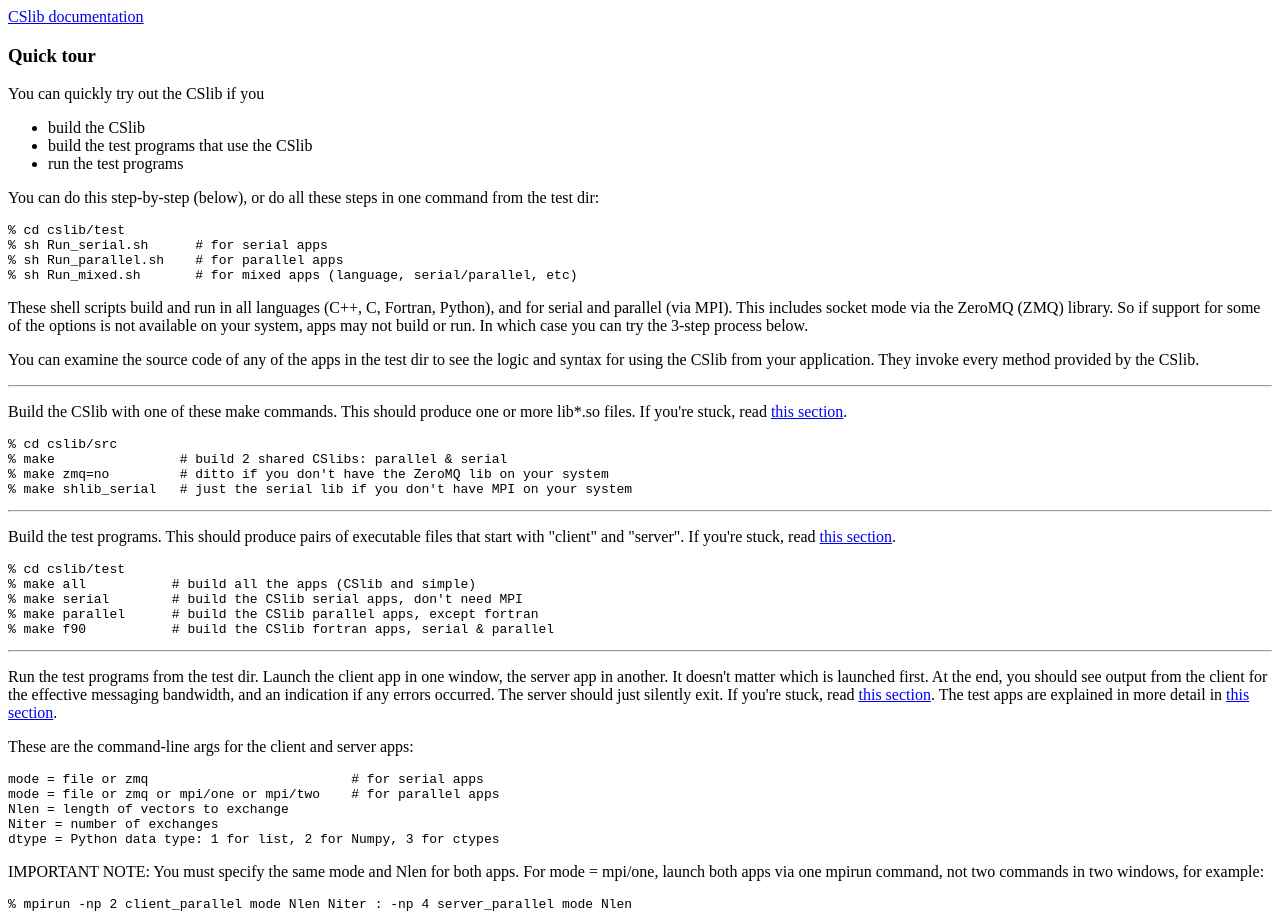
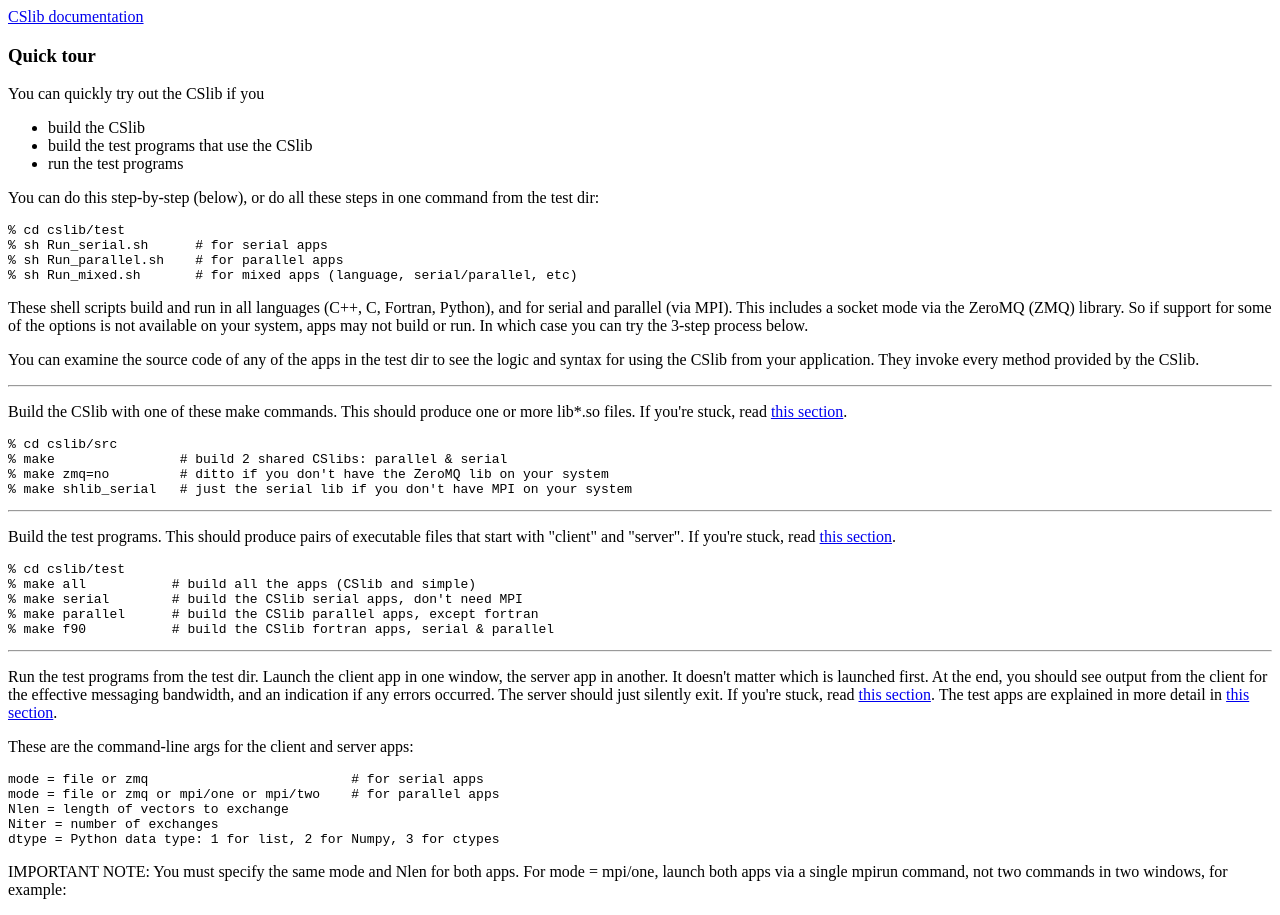
Before and after one commit to lammps/cslib, a plain HTML site: page doc/quick.html in a window 1280 px wide. Shown: the top 915 px of the page. Drawn offline with Linux system fonts and the light colour scheme.

Commit message:
git-svn-id: svn+ssh://software-srn.sandia.gov/svn/cslib/trunk@16 a90b35e7-5b98-4bfc-8194-042b74bc95e4

```diff
--- a/doc/quick.html
+++ b/doc/quick.html
@@ -18,10 +18,10 @@ command from the test dir:
 % sh Run_mixed.sh       # for mixed apps (language, serial/parallel, etc)
 </PRE>
 <P>These shell scripts build and run in all languages (C++, C, Fortran,
-Python), and for serial and parallel (via MPI).  This includes socket
-mode via the ZeroMQ (ZMQ) library.  So if support for some of the
-options is not available on your system, apps may not build or run.
-In which case you can try the 3-step process below.
+Python), and for serial and parallel (via MPI).  This includes a
+socket mode via the ZeroMQ (ZMQ) library.  So if support for some of
+the options is not available on your system, apps may not build or
+run.  In which case you can try the 3-step process below.
 </P>
 <P>You can examine the source code of any of the apps in the test dir to
 see the logic and syntax for using the CSlib from your application.
@@ -69,8 +69,8 @@ Niter = number of exchanges
 dtype = Python data type: 1 for list, 2 for Numpy, 3 for ctypes
 </PRE>
 <P>IMPORTANT NOTE: You must specify the same mode and Nlen for both apps.
-For mode = mpi/one, launch both apps via one mpirun command, not two
-commands in two windows, for example:
+For mode = mpi/one, launch both apps via a single mpirun command, not
+two commands in two windows, for example:
 </P>
 <PRE>% mpirun -np 2 client_parallel mode Nlen Niter : -np 4 server_parallel mode Nlen
 </PRE>
@@ -109,7 +109,7 @@ See <A HREF = "python.html">this section</A> for details on both these topics.
 </PRE>
 <P>Mix and match langauges and serial vs parallel.  A serial and parallel
 app can only use the CSlib together for mode = file or zmq.  If mode =
-mpi/two is used, both apps must be launched with mpirun, even if one
+mpi/two is used, both apps MUST be launched with mpirun, even if one
 or both of them only runs on a single processor.
 </P>
 <PRE>% client mode Nlen Niter
```
Also changed, not shown: doc/Manual.html (+1 -1 lines), doc/usage.html (+2 -2 lines), doc/Manual.txt, doc/quick.txt, doc/usage.txt, 1 other file.
